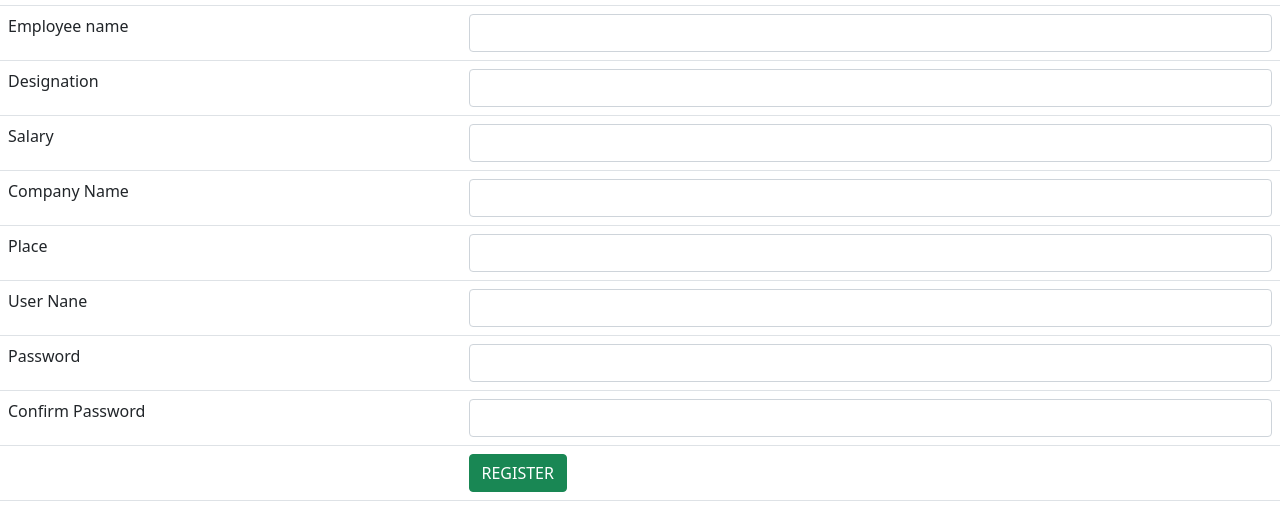
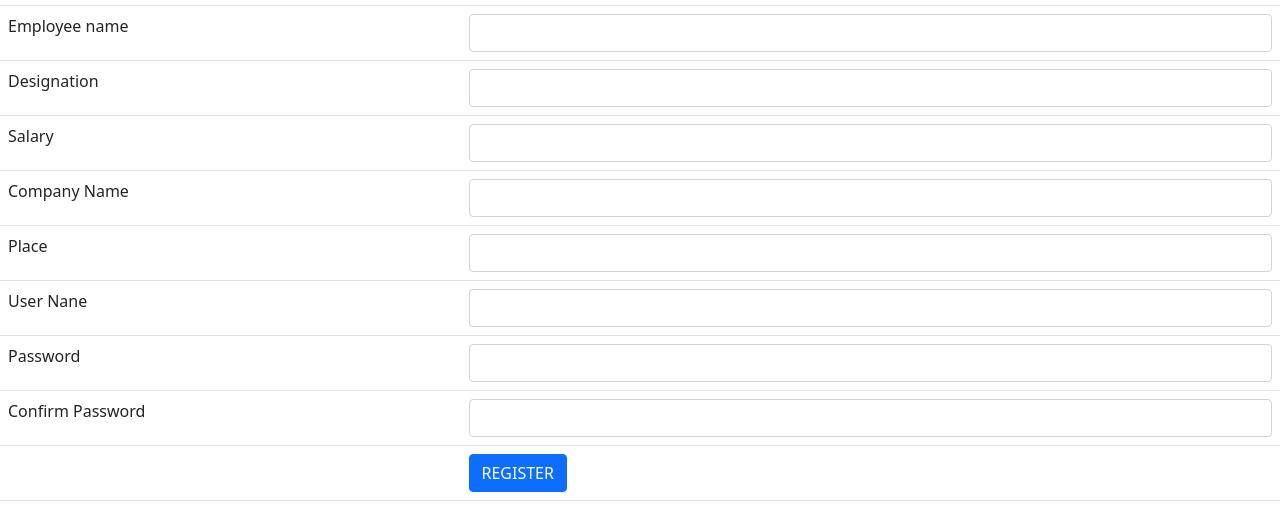
Before and after one commit to deepthi93k/Employee-web-application, a plain HTML site: page index.html in a window 1280 px wide. Shown: the part 105-636 px from the top of the page. Drawn offline with nearby package versions, Linux system fonts and the light colour scheme.

Commit message:
button change

```diff
--- a/index.html
+++ b/index.html
@@ -47,7 +47,7 @@
 </tr>
 <tr>
     <td></td>
-    <td><button class="btn btn-success">REGISTER</button></td>
+    <td><button class="btn btn-primary">REGISTER</button></td>
 </tr>
 
 
```
